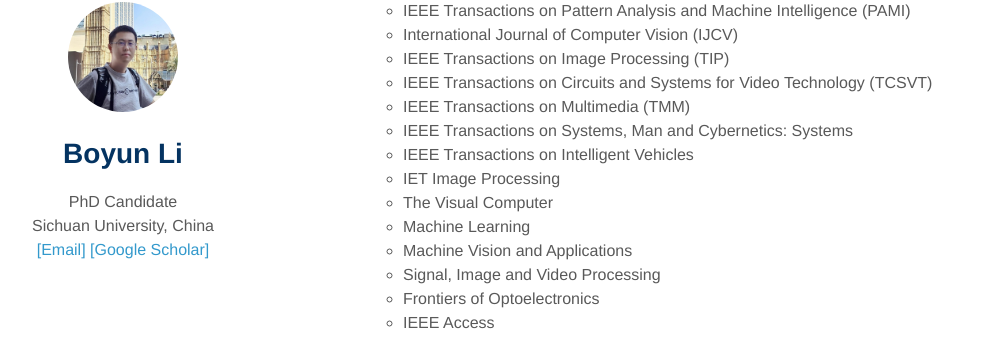
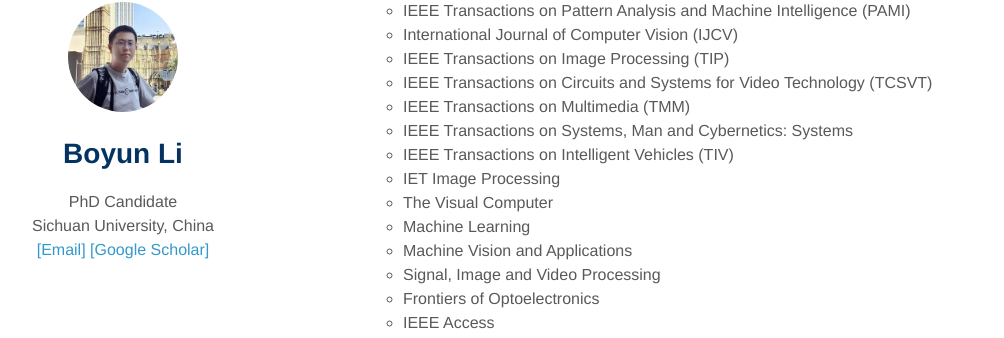
Before and after one commit to liboyun/liboyun.github.io, a Jekyll site: the page built from index.md, in a window 1280 px wide and 900 px high, scrolled down 1690 px. Shown: the part 114-452 px from the top of the window, without its empty margins (147-1151 px from the left). Built offline with Jekyll 4.4.1, drawn with Linux system fonts in a browser that asks for light colours; nearby versions of some CDN libraries; a style sheet for code colours, icons or effects is not loaded; our own code applies the rules of GitHub Pages for plain Markdown files.

Commit message:
update hyper-ref

```diff
--- a/index.md
+++ b/index.md
@@ -52,7 +52,7 @@
   * IEEE Transactions on Circuits and Systems for Video Technology (TCSVT)
   * IEEE Transactions on Multimedia (TMM)
   * IEEE Transactions on Systems, Man and Cybernetics: Systems
-  * IEEE Transactions on Intelligent Vehicles
+  * IEEE Transactions on Intelligent Vehicles (TIV)
   * IET Image Processing
   * The Visual Computer
   * Machine Learning
```
